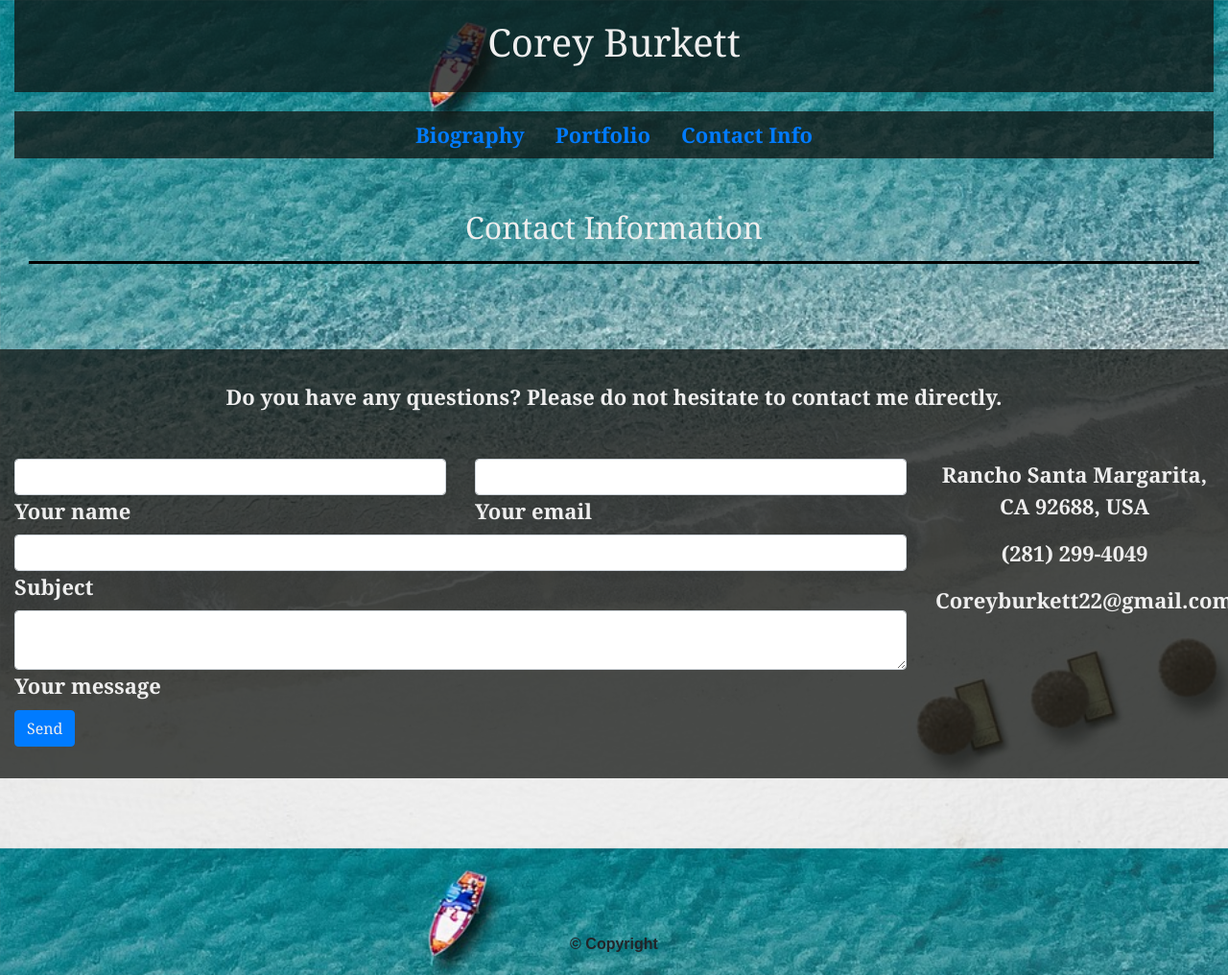
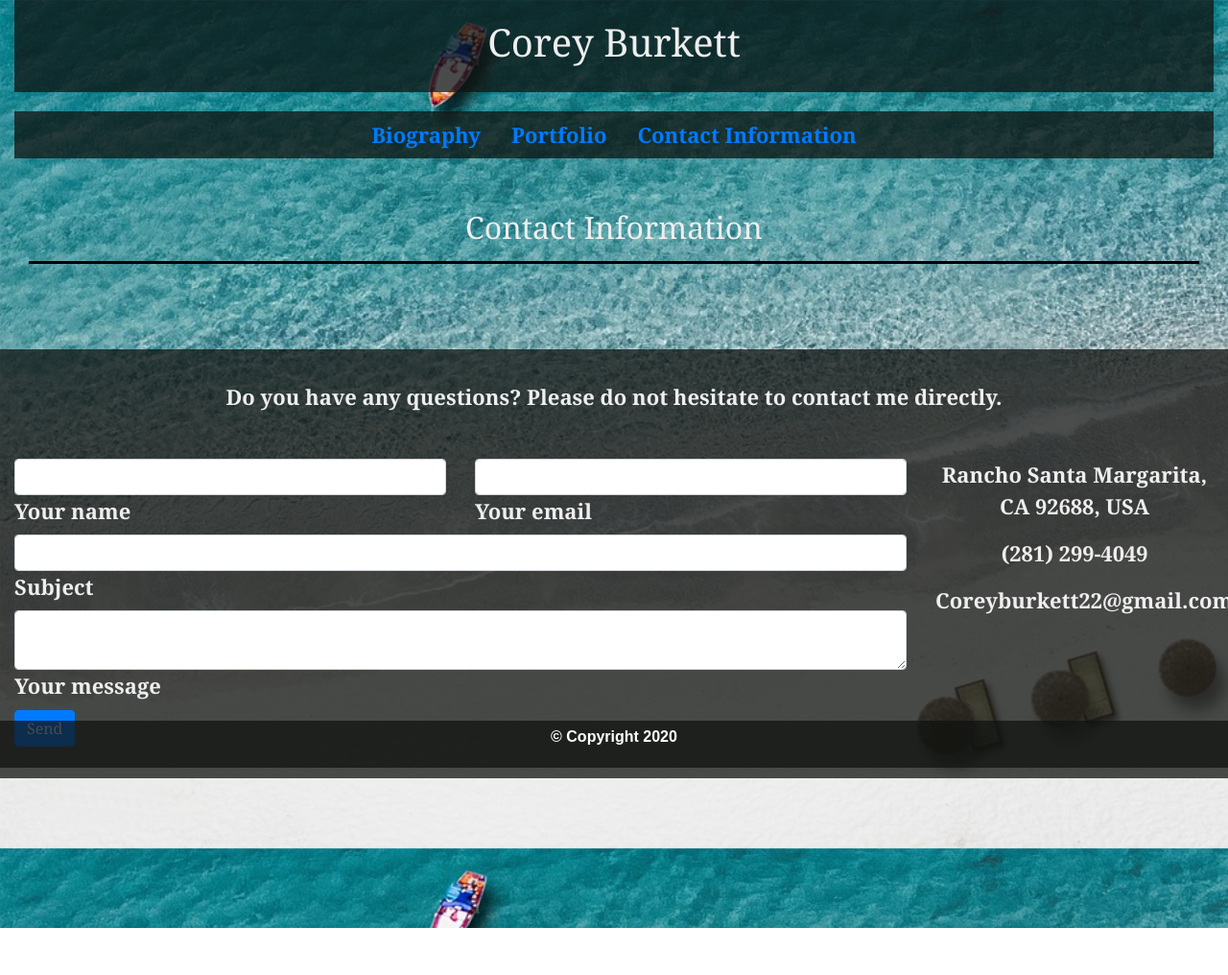
Before and after one commit to cburkett22/02-Responsive-Portfolio, a plain HTML site: page contact.html in a window 1280 px wide. Shown: the whole page at 96% size. After the commit the page ends 967 px from the top, so only its background shows below. Drawn offline with nearby package versions, Linux system fonts and the light colour scheme.

Commit message:
Added sticky footer and cleaned code

```diff
--- a/contact.html
+++ b/contact.html
@@ -3,12 +3,13 @@
   <head>
       <meta charset="UTF-8">
       <meta name="viewport" content="width=device-width, initial-scale=1.0">
-      <title>Introduction Page</title>
+      <title>Contact Information</title>
       <link rel="stylesheet" href="https://stackpath.bootstrapcdn.com/bootstrap/4.5.0/css/bootstrap.min.css" integrity="sha384-9aIt2nRpC12Uk9gS9baDl411NQApFmC26EwAOH8WgZl5MYYxFfc+NcPb1dKGj7Sk" crossorigin="anonymous">
       <link rel="stylesheet" href="style.css">
   </head>
 
   <body>
+    <!--Heading and Navigation Bar-->
     <div class="container-fluid">
       <div class="row-1">
         <div class="col">
@@ -28,7 +29,7 @@
               <a class="nav-link" href="portfolio.html">Portfolio</a>
             </li>
             <li class="nav-item">
-              <a class="nav-link" href="contact.html">Contact Info</a>
+              <a class="nav-link" href="contact.html">Contact Information</a>
             </li>
           </ul>
         </div>
@@ -46,6 +47,7 @@
       </div>
     </div>
 
+    <!--Contact Box-->
     <div class="containder-fluid">
       <div class="row-cont">
         <div class="col">
@@ -89,7 +91,7 @@
                 </form>
                   <div class="text-center text-md-left">
                     <!--Inside onClick = "document.getElementById('contact-form').submit();"-->
-                    <a class="btn btn-primary" onclick="...">Send</a>
+                    <a class="btn btn-primary" onclick="">Send</a>
                   </div>
                   <div class="status"></div>
               </div>
@@ -118,8 +120,8 @@
 
     <br><br><br><br>
 
-    <footer>
-      <p style="font-family: sans-serif;font-size: 16px;text-align: center;">© Copyright</p>
+    <footer class="footer">
+      <p style="font-family: sans-serif;font-size: 16px;text-align: center;">© Copyright 2020</p>
     </footer>
   </body>
 </html>
--- a/style.css
+++ b/style.css
@@ -17,6 +17,7 @@ body {
   padding: 0;
 }
 
+/*Name at top of the page*/
   .row-1 {
     background: rgba(17, 19, 17, 0.75);
   }
@@ -31,10 +32,12 @@ header {
     font-weight: 600;
   }
 
+/*Navbar*/
   .row-2 {
     background: rgba(17, 19, 17, 0.75);
   }
 
+/*About me and description*/
   .row-3 {
     padding: 20px 0;
     margin: 0;
@@ -67,6 +70,7 @@ div.transbox p {
     color: #000000;
   }
 
+/*Portfolio cards*/
   .card-title {
     font-size: 30px;
   }
@@ -96,6 +100,7 @@ div.transbox p {
     margin: 20px;
   }
 
+/*Contact box*/
   .row-cont {
     margin: 0 auto;
     float: none;
@@ -104,3 +109,14 @@ div.transbox p {
     color: #eee;
     max-width: 1400px;
   }
+
+/*Sticky Footer*/
+.footer {
+  position: fixed;
+  left: 0;
+  bottom: 0;
+  width: 100%;
+  background-color: rgba(17, 19, 17, 0.75);
+  color: white;
+  text-align: center;
+}
```
Also changed, not shown: index.html (+6 -4 lines), portfolio.html (+5 -5 lines). Lines whose indentation alone changed are shown as unchanged.
